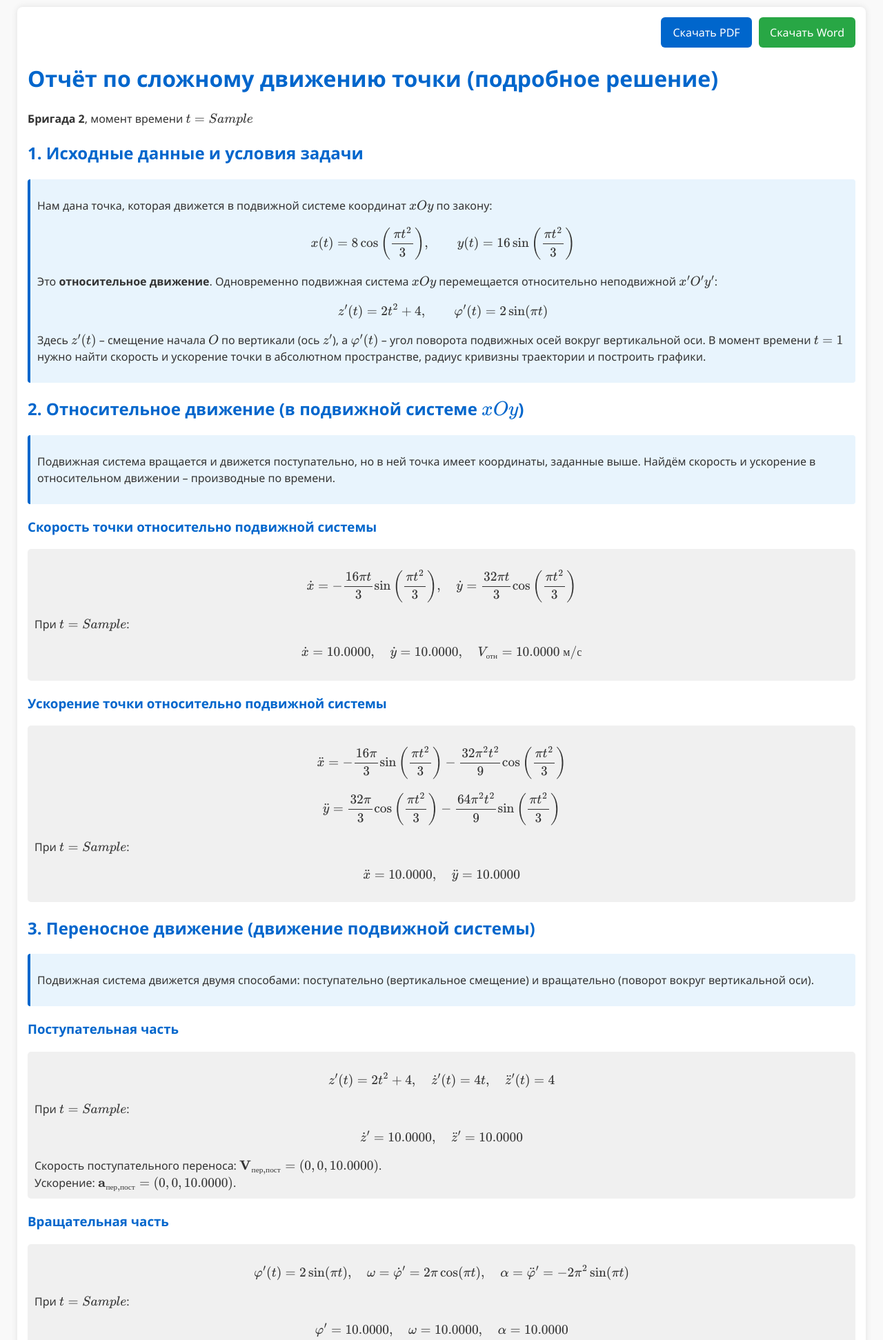
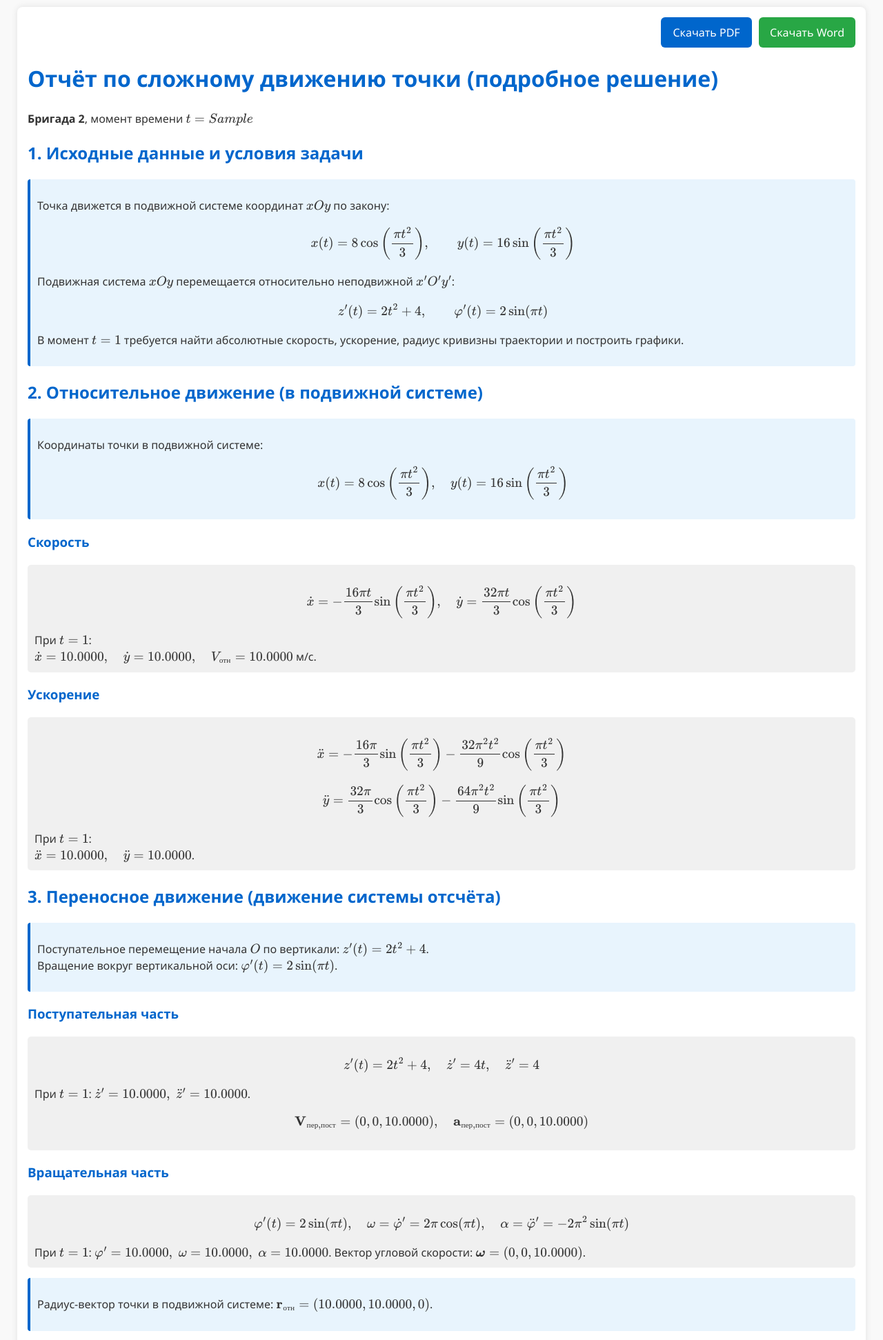
Before and after one commit to FORTYSS0/complex_motion_flask_project, a Flask app: template templates/report.html in a window 1280 px wide. Shown: the top 1943 px of the page at 69% size. Run offline with Flask 3, Linux system fonts and the light colour scheme; the template is opened without the code that fills it: most values are stand-ins (such as "Sample title", 1, 10 or a date in 2020); parts of the project's set-up code (start-up, migrations or seed data) failed here and were passed over; some libraries are stand-ins or nearby versions.

Commit message:
Update report.html

```diff
--- a/templates/report.html
+++ b/templates/report.html
@@ -3,7 +3,7 @@
 <head>
     <meta charset="UTF-8">
     <meta name="viewport" content="width=device-width, initial-scale=1.0, user-scalable=yes">
-    <title>Отчёт: Сложное движение точки (подробное решение)</title>
+    <title>Отчёт: Сложное движение точки</title>
     <link rel="stylesheet" href="{{ url_for('static', filename='style.css') }}">
     <script src="https://cdn.jsdelivr.net/npm/mathjax@3/es5/tex-chtml.js"></script>
     <script src="https://cdn.plot.ly/plotly-latest.min.js"></script>
@@ -47,98 +47,104 @@
 
     <h2>1. Исходные данные и условия задачи</h2>
     <div class="explanation">
-        <p>Нам дана точка, которая движется в подвижной системе координат \(xOy\) по закону:</p>
+        <p>Точка движется в подвижной системе координат \(xOy\) по закону:</p>
         \[
         x(t) = 8\cos\left(\frac{\pi t^2}{3}\right), \qquad
         y(t) = 16\sin\left(\frac{\pi t^2}{3}\right)
         \]
-        <p>Это <strong>относительное движение</strong>. Одновременно подвижная система \(xOy\) перемещается относительно неподвижной \(x'O'y'\):</p>
+        <p>Подвижная система \(xOy\) перемещается относительно неподвижной \(x'O'y'\):</p>
         \[
         z'(t) = 2t^2 + 4, \qquad \varphi'(t) = 2\sin(\pi t)
         \]
-        <p>Здесь \(z'(t)\) – смещение начала \(O\) по вертикали (ось \(z'\)), а \(\varphi'(t)\) – угол поворота подвижных осей вокруг вертикальной оси. В момент времени \(t=1\) нужно найти скорость и ускорение точки в абсолютном пространстве, радиус кривизны траектории и построить графики.</p>
+        <p>В момент \(t=1\) требуется найти абсолютные скорость, ускорение, радиус кривизны траектории и построить графики.</p>
     </div>
 
-    <h2>2. Относительное движение (в подвижной системе \(xOy\))</h2>
+    <h2>2. Относительное движение (в подвижной системе)</h2>
     <div class="explanation">
-        <p>Подвижная система вращается и движется поступательно, но в ней точка имеет координаты, заданные выше. Найдём скорость и ускорение в относительном движении – производные по времени.</p>
+        <p>Координаты точки в подвижной системе:</p>
+        \[
+        x(t) = 8\cos\left(\frac{\pi t^2}{3}\right),\quad
+        y(t) = 16\sin\left(\frac{\pi t^2}{3}\right)
+        \]
     </div>
 
-    <h3>Скорость точки относительно подвижной системы</h3>
+    <h3>Скорость</h3>
     <div class="formula">
         \[
         \dot x = -\frac{16\pi t}{3} \sin\left(\frac{\pi t^2}{3}\right),\quad
         \dot y = \frac{32\pi t}{3} \cos\left(\frac{\pi t^2}{3}\right)
         \]
-        При \( t = {{ data.t }} \):
-        \[
-        \dot x = {{ "%.4f"|format(data.V_rel[0]) }},\quad
+        При \( t = 1 \):<br>
+        \(\dot x = {{ "%.4f"|format(data.V_rel[0]) }},\quad
         \dot y = {{ "%.4f"|format(data.V_rel[1]) }},\quad
-        V_{\text{отн}} = {{ "%.4f"|format(data.V_rel_mod) }} \ \text{м/с}
-        \]
+        V_{\text{отн}} = {{ "%.4f"|format(data.V_rel_mod) }}\) м/с.
     </div>
 
-    <h3>Ускорение точки относительно подвижной системы</h3>
+    <h3>Ускорение</h3>
     <div class="formula">
         \[
-        \ddot x = -\frac{16\pi}{3}\sin\left(\frac{\pi t^2}{3}\right) - \frac{32\pi^2 t^2}{9}\cos\left(\frac{\pi t^2}{3}\right)
+        \ddot x = -\frac{16\pi}{3}\sin\left(\frac{\pi t^2}{3}\right)
+                  - \frac{32\pi^2 t^2}{9}\cos\left(\frac{\pi t^2}{3}\right)
         \]
         \[
-        \ddot y = \frac{32\pi}{3}\cos\left(\frac{\pi t^2}{3}\right) - \frac{64\pi^2 t^2}{9}\sin\left(\frac{\pi t^2}{3}\right)
+        \ddot y = \frac{32\pi}{3}\cos\left(\frac{\pi t^2}{3}\right)
+                  - \frac{64\pi^2 t^2}{9}\sin\left(\frac{\pi t^2}{3}\right)
         \]
-        При \( t = {{ data.t }} \):
-        \[
-        \ddot x = {{ "%.4f"|format(data.a_rel[0]) }},\quad
-        \ddot y = {{ "%.4f"|format(data.a_rel[1]) }}
-        \]
+        При \( t = 1 \):<br>
+        \(\ddot x = {{ "%.4f"|format(data.a_rel[0]) }},\quad
+        \ddot y = {{ "%.4f"|format(data.a_rel[1]) }}\).
     </div>
 
-    <h2>3. Переносное движение (движение подвижной системы)</h2>
+    <h2>3. Переносное движение (движение системы отсчёта)</h2>
     <div class="explanation">
-        <p>Подвижная система движется двумя способами: поступательно (вертикальное смещение) и вращательно (поворот вокруг вертикальной оси).</p>
+        <p>Поступательное перемещение начала \(O\) по вертикали: \(z'(t) = 2t^2 + 4\).<br>
+        Вращение вокруг вертикальной оси: \(\varphi'(t) = 2\sin(\pi t)\).</p>
     </div>
 
     <h3>Поступательная часть</h3>
     <div class="formula">
         \[
-        z'(t) = 2t^2 + 4,\quad \dot z'(t) = 4t,\quad \ddot z'(t) = 4
+        z'(t) = 2t^2 + 4,\quad \dot z' = 4t,\quad \ddot z' = 4
         \]
-        При \( t = {{ data.t }} \):
+        При \(t=1\): \(\dot z' = {{ "%.4f"|format(data.dzpdt) }},\; \ddot z' = {{ "%.4f"|format(data.d2zpdt2) }}\).
         \[
-        \dot z' = {{ "%.4f"|format(data.dzpdt) }},\quad \ddot z' = {{ "%.4f"|format(data.d2zpdt2) }}
+        \mathbf{V}_{\text{пер,пост}} = (0,0,{{ "%.4f"|format(data.dzpdt) }}),\quad
+        \mathbf{a}_{\text{пер,пост}} = (0,0,{{ "%.4f"|format(data.d2zpdt2) }})
         \]
-        Скорость поступательного переноса: \(\mathbf{V}_{\text{пер,пост}} = (0,0,{{ "%.4f"|format(data.dzpdt) }})\).<br>
-        Ускорение: \(\mathbf{a}_{\text{пер,пост}} = (0,0,{{ "%.4f"|format(data.d2zpdt2) }})\).
     </div>
 
     <h3>Вращательная часть</h3>
     <div class="formula">
         \[
-        \varphi'(t) = 2\sin(\pi t),\quad \omega = \dot\varphi' = 2\pi\cos(\pi t),\quad \alpha = \ddot\varphi' = -2\pi^2\sin(\pi t)
+        \varphi'(t) = 2\sin(\pi t),\quad
+        \omega = \dot\varphi' = 2\pi\cos(\pi t),\quad
+        \alpha = \ddot\varphi' = -2\pi^2\sin(\pi t)
         \]
-        При \( t = {{ data.t }} \):
-        \[
-        \varphi' = {{ "%.4f"|format(data.phi) }},\quad \omega = {{ "%.4f"|format(data.omega) }},\quad \alpha = {{ "%.4f"|format(data.alpha) }}
-        \]
+        При \(t=1\): \(\varphi' = {{ "%.4f"|format(data.phi) }},\;
+        \omega = {{ "%.4f"|format(data.omega) }},\;
+        \alpha = {{ "%.4f"|format(data.alpha) }}\).
         Вектор угловой скорости: \(\boldsymbol{\omega} = (0,0,{{ "%.4f"|format(data.omega) }})\).
     </div>
 
     <div class="explanation">
-        <p>Радиус-вектор точки \(M\) в подвижной системе в момент \(t=1\): \(\mathbf{r}_{\text{отн}} = ({{ "%.4f"|format(data.V_rel[0]) }}, {{ "%.4f"|format(data.V_rel[1]) }}, 0)\).</p>
+        <p>Радиус-вектор точки в подвижной системе: \(\mathbf{r}_{\text{отн}} = ({{ "%.4f"|format(data.V_rel[0]) }}, {{ "%.4f"|format(data.V_rel[1]) }}, 0)\).</p>
     </div>
 
     <h3>Переносная скорость (вращательная)</h3>
     <div class="formula">
         \[
-        \mathbf{V}_{\text{пер,вр}} = \boldsymbol{\omega} \times \mathbf{r}_{\text{отн}} = ({{ "%.4f"|format(data.V_rot[0]) }}, {{ "%.4f"|format(data.V_rot[1]) }}, 0)
+        \mathbf{V}_{\text{пер,вр}} = \boldsymbol{\omega} \times \mathbf{r}_{\text{отн}} =
+        ({{ "%.4f"|format(data.V_rot[0]) }}, {{ "%.4f"|format(data.V_rot[1]) }}, 0)
         \]
         Модуль: \({{ "%.4f"|format(data.V_rot_mod) }}\) м/с.
     </div>
 
     <h3>Переносное ускорение</h3>
     <div class="formula">
-        Центростремительное: \(\mathbf{a}_{\text{пер,ц}} = -\omega^2 \mathbf{r}_{\text{отн}} = ({{ "%.4f"|format(data.a_centr[0]) }}, {{ "%.4f"|format(data.a_centr[1]) }}, 0)\)<br>
-        Вращательное: \(\mathbf{a}_{\text{пер,вр}} = \boldsymbol{\alpha} \times \mathbf{r}_{\text{отн}} = ({{ "%.4f"|format(data.a_rot[0]) }}, {{ "%.4f"|format(data.a_rot[1]) }}, {{ "%.4f"|format(data.a_rot[2]) }})\)<br>
+        Центростремительное: \(\mathbf{a}_{\text{пер,ц}} = -\omega^2 \mathbf{r}_{\text{отн}} =
+        ({{ "%.4f"|format(data.a_centr[0]) }}, {{ "%.4f"|format(data.a_centr[1]) }}, 0)\)<br>
+        Вращательное: \(\mathbf{a}_{\text{пер,вр}} = \boldsymbol{\alpha} \times \mathbf{r}_{\text{отн}} =
+        ({{ "%.4f"|format(data.a_rot[0]) }}, {{ "%.4f"|format(data.a_rot[1]) }}, {{ "%.4f"|format(data.a_rot[2]) }})\)<br>
         Поступательное: \(\mathbf{a}_{\text{пер,пост}} = (0,0,{{ "%.4f"|format(data.d2zpdt2) }})\)<br>
         Суммируем: \(\mathbf{a}_{\text{пер}} = ({{ "%.4f"|format(data.a_centr[0]) }}, {{ "%.4f"|format(data.a_centr[1]) }}, {{ "%.4f"|format(data.d2zpdt2) }})\)
     </div>
@@ -184,7 +190,7 @@
     <div class="graph">
         <h3>Рис. 1. Абсолютная траектория точки (неподвижная система \(X',Y',Z'\))</h3>
         <div id="trajectory-plot" style="width:100%; height:600px;"></div>
-        <p><em>Красные оси – подвижная система \(X,Y,Z\) из точки \(O\). Зелёная дуга – направление вращения (угловая скорость \(\omega\)). Фиолетовый вектор – абсолютная скорость (масштабирован для наглядности).</em></p>
+        <p><em>Красные оси – подвижная система \(X,Y,Z\) из точки \(O\). Зелёная дуга – направление вращения (угловая скорость \(\omega\)). Фиолетовый вектор – абсолютная скорость (масштабирован).</em></p>
     </div>
     <div class="graph">
         <h3>Рис. 2. Векторы скоростей в точке \(M\) (оси: \(V_{\text{отн}},\ a_{\text{cor}},\ \omega\))</h3>
@@ -194,15 +200,13 @@
     <div class="graph">
         <h3>Рис. 3. Векторы ускорений в точке \(M\) (оси: \(\omega,\ a_{\text{cor}},\ a_{\text{отн}}\))</h3>
         <div id="accelerations-plot" style="width:100%; height:600px;"></div>
-        <p><em>Аналогично, ускорения показаны в системе, где оси совпадают с направлениями \(\omega\), \(a_{\text{cor}}\) и перпендикулярной компонентой \(a_{\text{отн}}\).</em></p>
+        <p><em>Ускорения показаны в системе, где оси совпадают с направлениями \(\omega\), \(a_{\text{cor}}\) и перпендикулярной компонентой \(a_{\text{отн}}\).</em></p>
     </div>
 
     <h2>6. Итоговая таблица результатов</h2>
     <div class="table-wrapper">
         <table>
-            <thead>
-                 <tr><th>Величина</th><th>Значение</th><th>Размерность</th></tr>
-            </thead>
+            <thead><tr><th>Величина</th><th>Значение</th><th>Размерность</th></tr></thead>
             <tbody>
                 <tr><td>Координаты точки M</td><td>({{ "%.4f"|format(data.point[0]) }}, {{ "%.4f"|format(data.point[1]) }}, {{ "%.4f"|format(data.point[2]) }})</td><td>м</td></tr>
                 <tr><td>Относительная скорость \(V_{\text{отн}}\)</td><td>{{ "%.4f"|format(data.V_rel_mod) }}</td><td>м/с</td></tr>
@@ -228,7 +232,7 @@
 
 <script>
     window.addEventListener('load', function() {
-        console.log('Страница загружена, проверяем Plotly...');
+        console.log('Plotly loaded?', typeof Plotly);
         if (typeof Plotly === 'undefined') {
             console.error('Plotly не загружен! Используем статичные PNG.');
             document.getElementById('trajectory-plot').innerHTML = '<img src="{{ static_paths.trajectory }}" style="width:100%; border:1px solid #ccc; border-radius:5px;">';
@@ -236,15 +240,11 @@
             document.getElementById('accelerations-plot').innerHTML = '<img src="{{ static_paths.accelerations }}" style="width:100%; border:1px solid #ccc; border-radius:5px;">';
             return;
         }
-        console.log('Plotly загружен, начинаем рендеринг...');
 
         function renderPlot(divId, jsonData, fallbackImgUrl) {
             try {
-                console.log('Рендеринг', divId);
                 var data = JSON.parse(jsonData);
-                console.log('JSON разобран', divId);
                 Plotly.newPlot(divId, data.data, data.layout);
-                console.log('График отрисован', divId);
             } catch (e) {
                 console.error('Ошибка рендеринга графика', divId, e);
                 var container = document.getElementById(divId);
@@ -260,12 +260,9 @@
             }
         }
 
-        var trajJson = {{ traj_json | tojson }};
-        var velJson = {{ vel_json | tojson }};
-        var accJson = {{ acc_json | tojson }};
-        renderPlot('trajectory-plot', trajJson, '{{ static_paths.trajectory }}');
-        renderPlot('velocities-plot', velJson, '{{ static_paths.velocities }}');
-        renderPlot('accelerations-plot', accJson, '{{ static_paths.accelerations }}');
+        renderPlot('trajectory-plot', {{ traj_json | tojson }}, '{{ static_paths.trajectory }}');
+        renderPlot('velocities-plot', {{ vel_json | tojson }}, '{{ static_paths.velocities }}');
+        renderPlot('accelerations-plot', {{ acc_json | tojson }}, '{{ static_paths.accelerations }}');
     });
 </script>
 </body>
```
Lines whose indentation alone changed are shown as unchanged.
